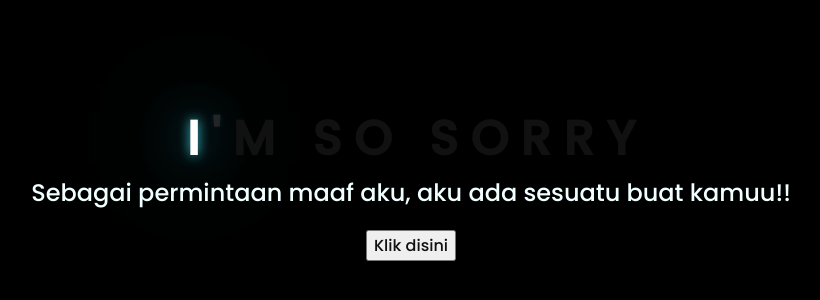
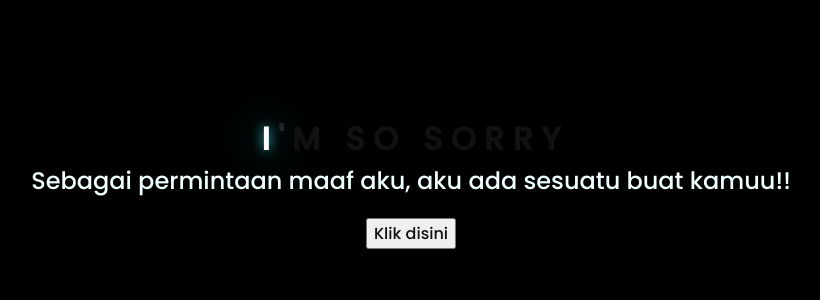
Before and after one commit to riizqiar/sorry, a plain HTML site: page index.html in a window 1280 px wide. Shown: the part 226-526 px from the top of the page, without its empty margins (237-1057 px from the left). Drawn offline with Linux system fonts and the light colour scheme.

Commit message:
Update style.css

```diff
--- a/css/style.css
+++ b/css/style.css
@@ -11,10 +11,10 @@ body{
     align-items: center;
     justify-content: center;
     background-color: black;
-    overflow: hidden;
+
 }
 .greetings{
-    font-size: 3rem;
+    font-size: 2rem;
     font-weight: 900;
 }
 .greetings > span{
```
